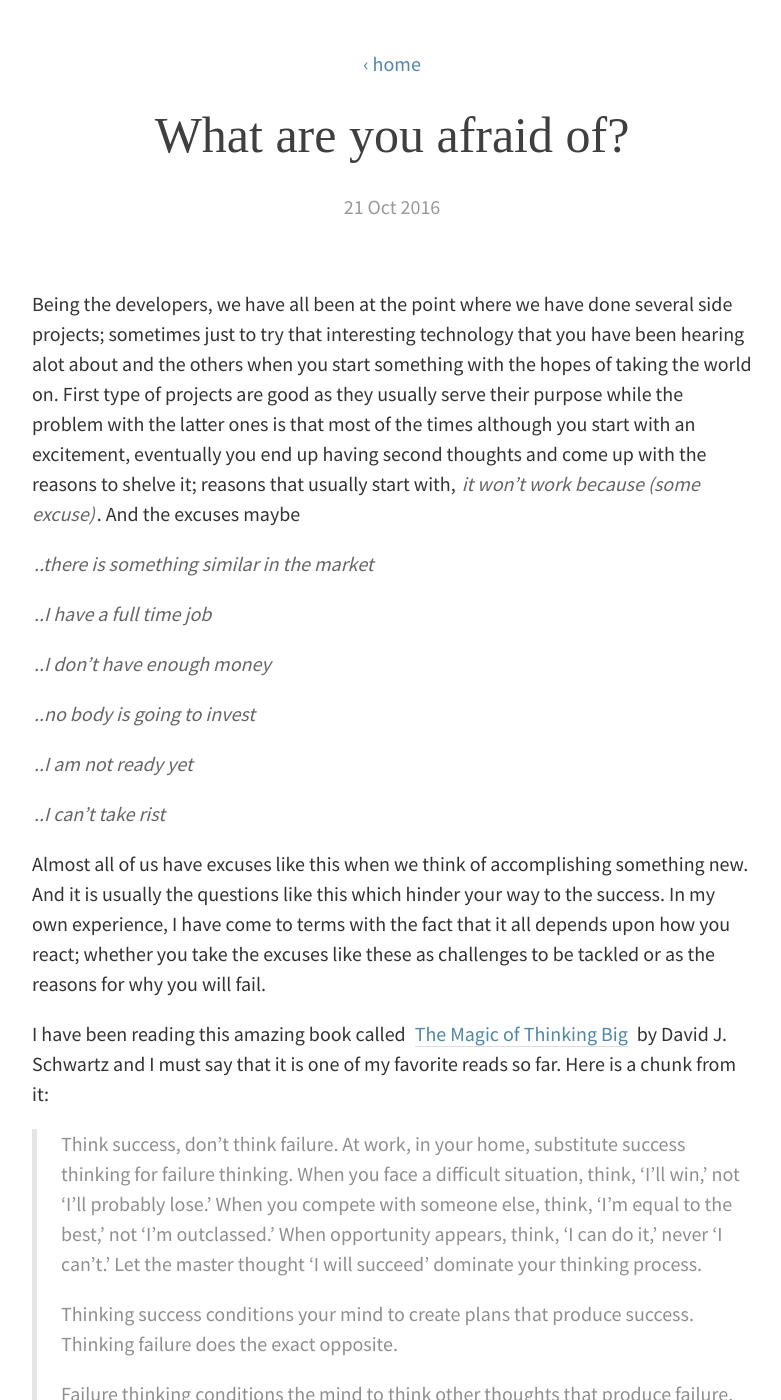
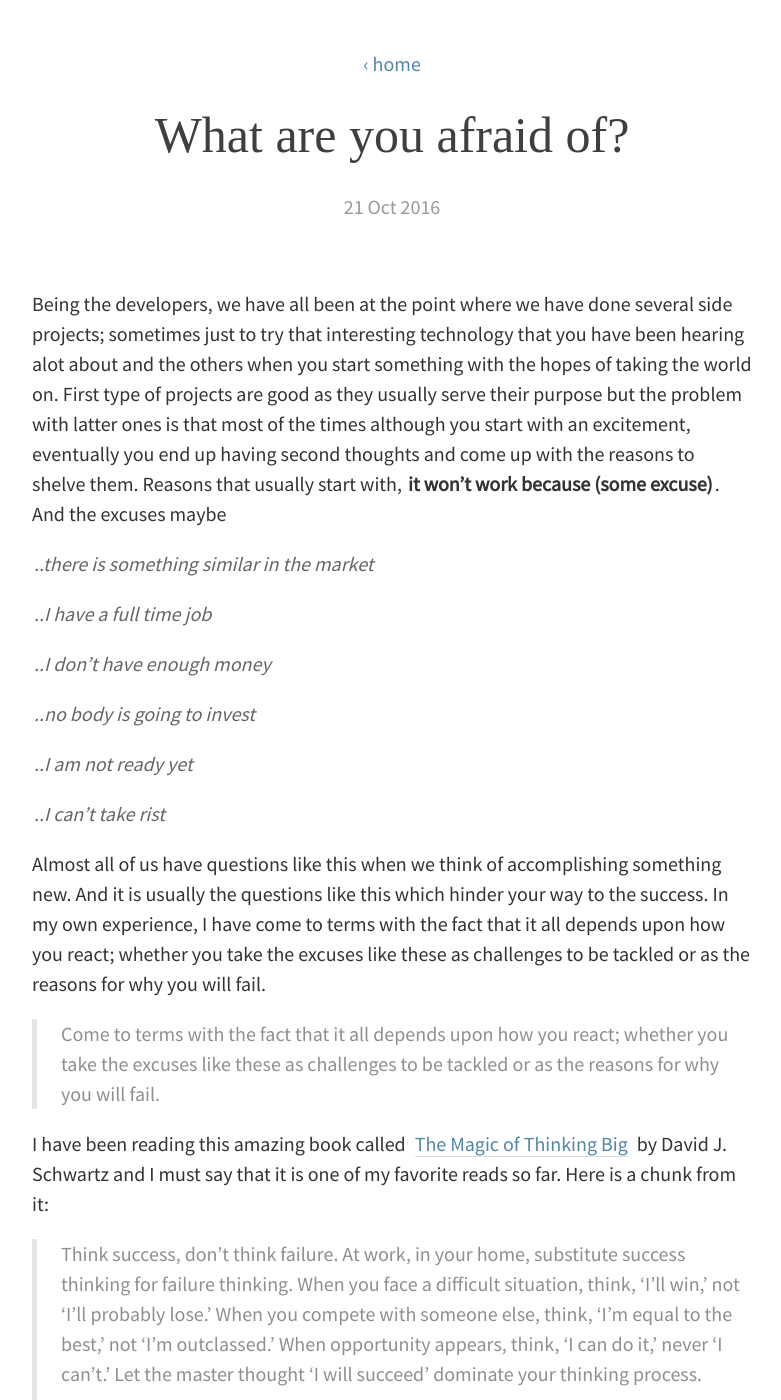
Before and after one commit to kamranahmedse/kamranahmedse.github.io, a Jekyll site: the page built from blog/_posts/2016-10-21-what-are-you-afraid-of.md, in a window 1280 px wide and 1400 px high. Shown: the whole window, without its empty margins (248-1029 px from the left). Built offline with Jekyll 4.4.1, drawn with Linux system fonts in a browser that asks for light colours; some web fonts are replaced; comment, search, counter and statistics services are not loaded.

Commit message:
Fix typos

```diff
--- a/blog/_posts/2016-10-21-what-are-you-afraid-of.md
+++ b/blog/_posts/2016-10-21-what-are-you-afraid-of.md
@@ -4,7 +4,7 @@
 comments: true
 ---
 
-Being the developers, we have all been at the point where we have done several side projects; sometimes just to try that interesting technology that you have been hearing alot about and the others when you start something with the hopes of taking the world on. First type of projects are good as they usually serve their purpose while the problem with the latter ones is that most of the times although you start with an excitement, eventually you end up having second thoughts and come up with the reasons to shelve it; reasons that usually start with, *it won't work because (some excuse)*. And the excuses maybe
+Being the developers, we have all been at the point where we have done several side projects; sometimes just to try that interesting technology that you have been hearing alot about and the others when you start something with the hopes of taking the world on. First type of projects are good as they usually serve their purpose but the problem with latter ones is that most of the times although you start with an excitement, eventually you end up having second thoughts and come up with the reasons to shelve them. Reasons that usually start with, **it won't work because (some excuse)**. And the excuses maybe
 
 *..there is something similar in the market*
 
@@ -18,7 +18,9 @@
 
 *..I can't take rist*
 
-Almost all of us have excuses like this when we think of accomplishing something new. And it is usually the questions like this which hinder your way to the success. In my own experience, I have come to terms with the fact that it all depends upon how you react; whether you take the excuses like these as challenges to be tackled or as the reasons for why you will fail.
+Almost all of us have questions like this when we think of accomplishing something new. And it is usually the questions like this which hinder your way to the success. In my own experience, I have come to terms with the fact that it all depends upon how you react; whether you take the excuses like these as challenges to be tackled or as the reasons for why you will fail.
+
+> Come to terms with the fact that it all depends upon how you react; whether you take the excuses like these as challenges to be tackled or as the reasons for why you will fail.
 
 I have been reading this amazing book called [The Magic of Thinking Big](https://www.amazon.com/The-Magic-Thinking-David-Schwartz/dp/0671646788) by David J. Schwartz and I must say that it is one of my favorite reads so far. Here is a chunk from it:
 
```
